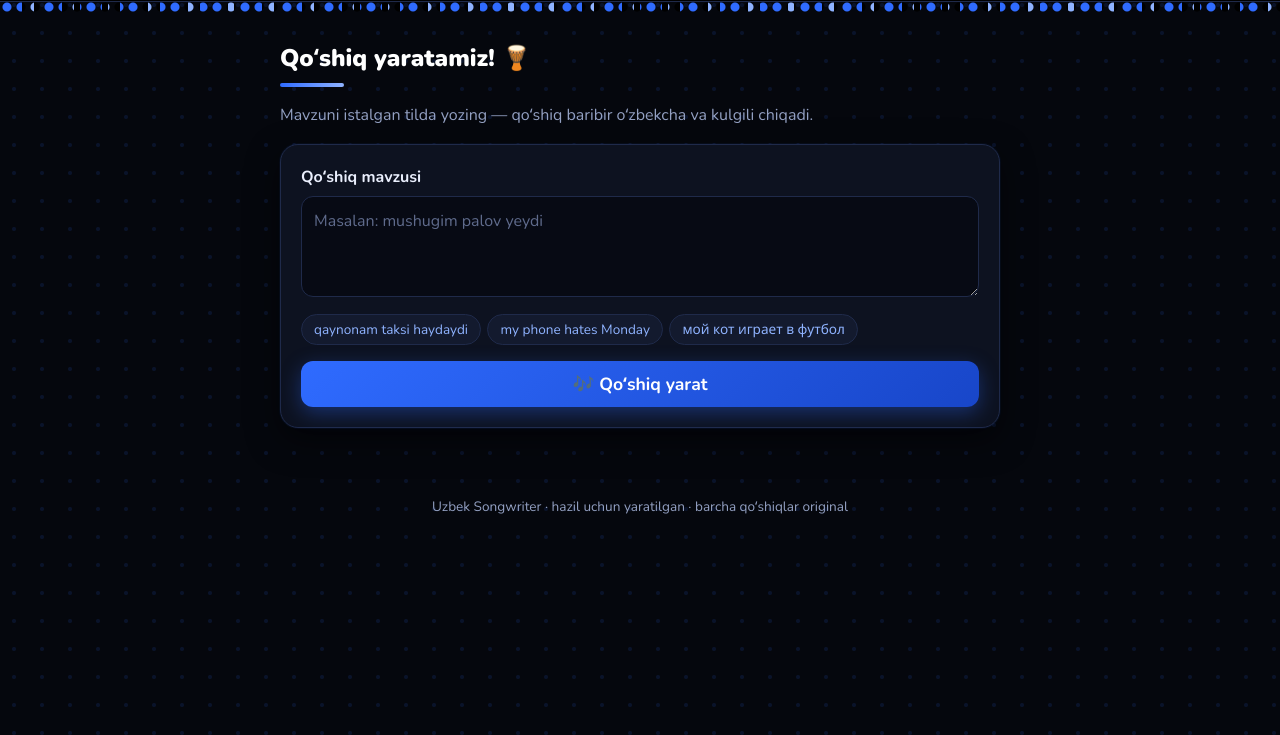
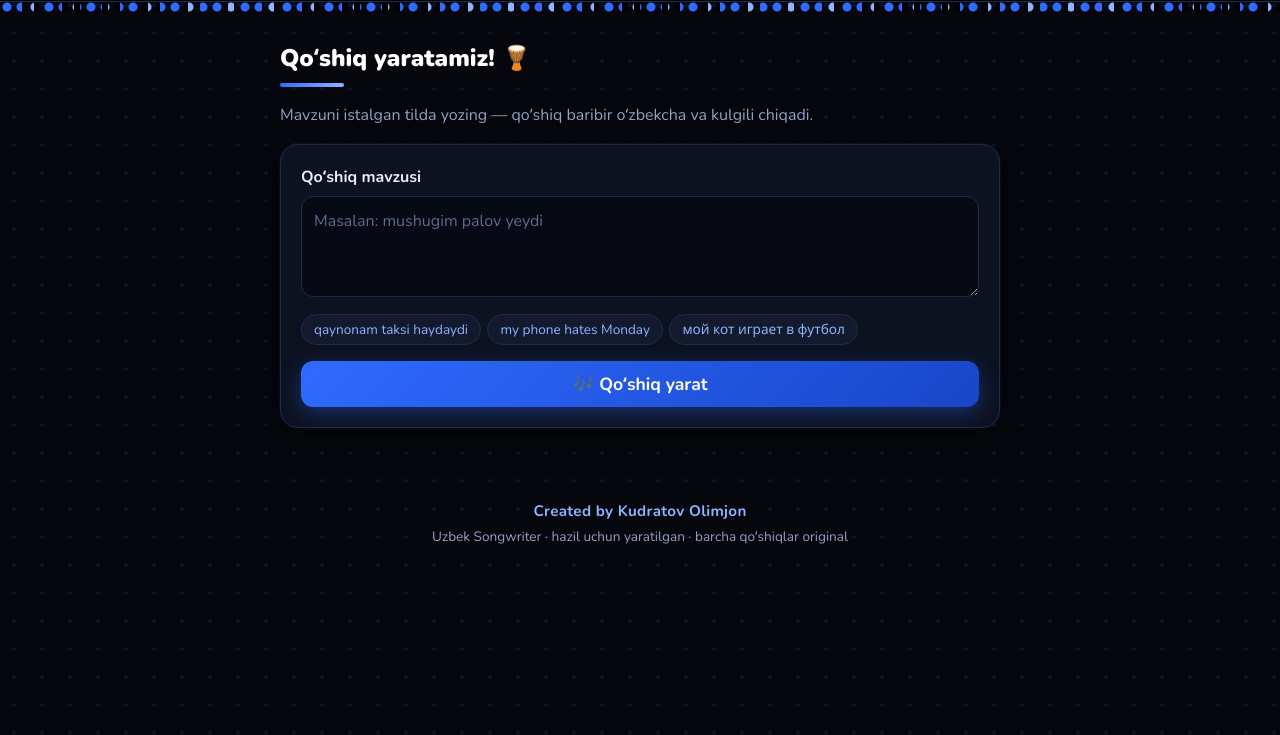
Before and after one commit to qudratov7olimjon7-beep/uzbek-songwriter, a plain HTML site: page index.html in a window 1280 px wide. Shown: the part 65-800 px from the top of the page. Drawn offline with nearby package versions, Linux system fonts and the light colour scheme.

Commit message:
Add 'Created by Kudratov Olimjon' footer credit

```diff
--- a/index.html
+++ b/index.html
@@ -56,7 +56,7 @@
   </div>
 </dialog>
 <div id="toast" role="status" aria-live="polite"></div>
-<footer>Uzbek Songwriter · hazil uchun yaratilgan · barcha qoʻshiqlar original</footer>
+<footer><p class="credit">Created by Kudratov Olimjon</p><p>Uzbek Songwriter · hazil uchun yaratilgan · barcha qoʻshiqlar original</p></footer>
 <script type="module" src="app.js"></script>
 </body>
 </html>
--- a/style.css
+++ b/style.css
@@ -61,3 +61,5 @@ footer{text-align:center;color:var(--muted);padding:2rem 1rem;font-size:.85rem}
 .toggle label:has(input:disabled){opacity:.4;cursor:not-allowed}
 .toggle label:has(input:focus-visible){outline:2px solid var(--blue2)}
 .player .play:disabled{background:#26304d;color:#8792b3;cursor:not-allowed}
+footer p{margin:.2rem 0}
+footer .credit{color:var(--ice);font-weight:700;font-size:.95rem;letter-spacing:.02em}
```
